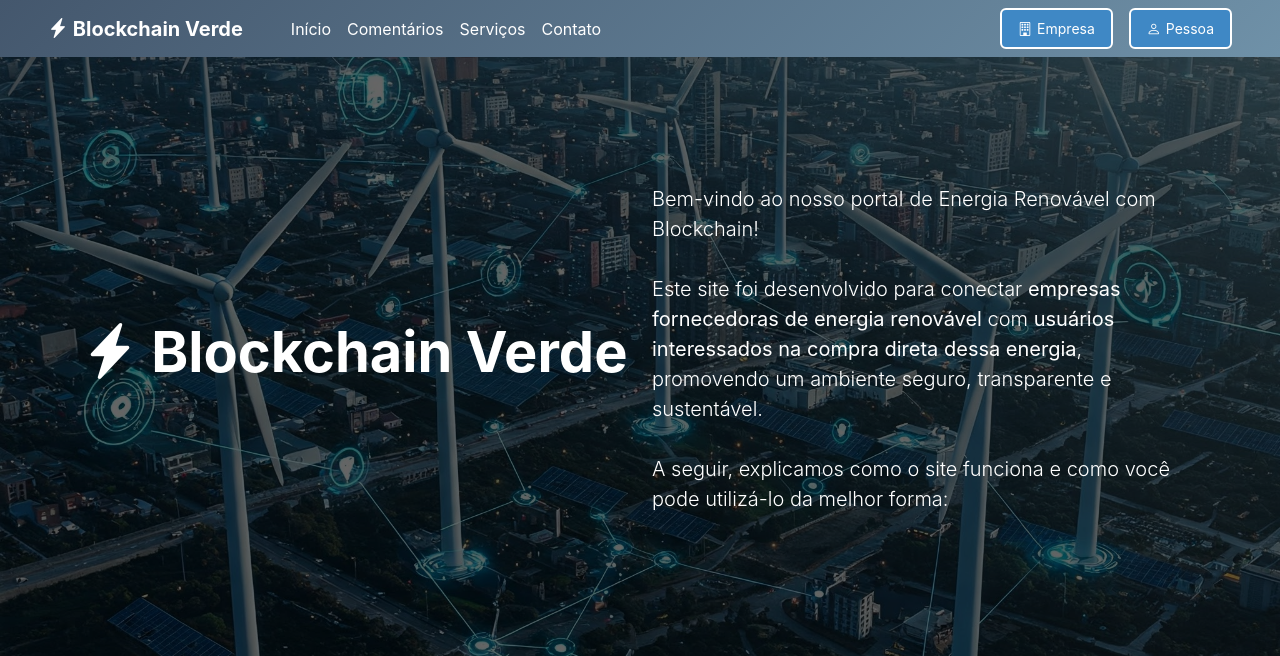
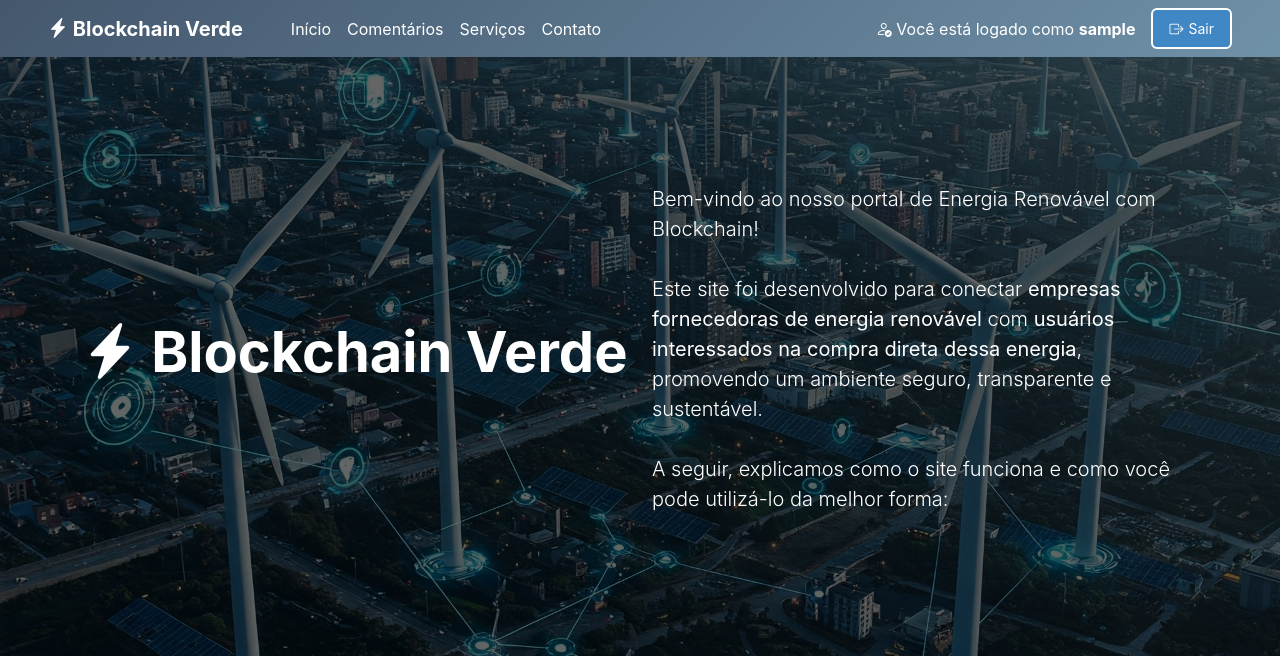
Before and after one commit to Ruan236/Commit-TCC, a PHP site: page /logado_P.php in a window 1280 px wide. Shown: the top 656 px of the page. Run offline with PHP 8.4, Linux system fonts and the light colour scheme; the visitor is signed in with stand-in values (Sample User, id 1).

Commit message:
temos o que vc esta logado

```diff
--- a/logado_P.php
+++ b/logado_P.php
@@ -1,4 +1,5 @@
 <?php
+session_start();
 $site = [
   'titulo' => 'Blockchain Verde',
   'descricao' => 'Tecnologia Blockchain aplicada à energia renovável',
@@ -82,13 +83,11 @@
       padding: 2rem 0;
     }
 
-    /* Estilo para marcar a página ativa */
     .navbar-nav .nav-link.active {
       border-bottom: 3px solid #a9c4d6;
       font-weight: bold;
     }
 
-    /* Suaviza a transição */
     .navbar-nav .nav-link {
       transition: border-bottom 0.3s ease;
     }
@@ -153,17 +152,26 @@
 
         <!-- Botões à direita -->
         <div class="auth-buttons ms-auto d-flex gap-3">
+          <?php if (isset($_SESSION['usuario'])): ?>
+            <span class="text-white">
+              <i class="bi bi-person-check"></i>
+              Você está logado como <strong><?= htmlspecialchars($_SESSION['usuario']) ?></strong>
+            </span>
+            <a href="logout.php" class="btn btn-danger btn-sm">
+              <i class="bi bi-box-arrow-right"></i> Sair
+            </a>
+          <?php else: ?>
             <a href="Cadastro_da_empresa.php" class="btn btn-light btn-sm">
               <i class="bi bi-building"></i> Empresa
             </a>
             <a href="Cadastro.php" class="btn btn-warning btn-sm">
               <i class="bi bi-person"></i> Pessoa
             </a>
+          <?php endif; ?>
         </div>
       </div>
     </div>
   </nav>
-
 
   <!-- Bloco de Destaque com imagem de fundo -->
   <section
@@ -317,17 +325,9 @@
   </div>
 </div>
 
-
-
-
   <footer class="mt-5">
     <div class="container">
       <div class="row">
-
-
-
-
-      <!-- Rodapé -->
         <!-- Sobre o site -->
         <div class="col-md-4 mb-3">
           <h5>Sobre o Blockchain Verde</h5>
@@ -335,7 +335,6 @@
             Plataforma dedicada à compra e venda de energia renovável com total transparência e rastreabilidade garantida pela tecnologia blockchain.
           </p>
         </div>
-
         <!-- Links úteis -->
         <div class="col-md-4 mb-3">
           <h5>Links Úteis</h5>
@@ -346,7 +345,6 @@
             <li><a href="#contato" class="text-white text-decoration-none">Contato</a></li>
           </ul>
         </div>
-
         <!-- Contato -->
         <div class="col-md-4 mb-3">
           <h5>Contato</h5>
@@ -357,9 +355,7 @@
           </p>
         </div>
       </div>
-
       <hr style="border-color: rgba(255,255,255,0.2);" />
-
       <!-- Data e créditos -->
       <div class="text-center">
         <small>
```
Lines whose indentation alone changed are shown as unchanged.
